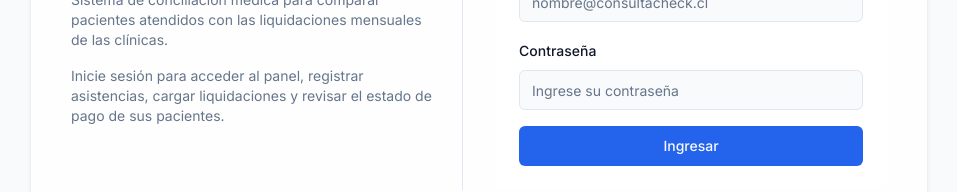
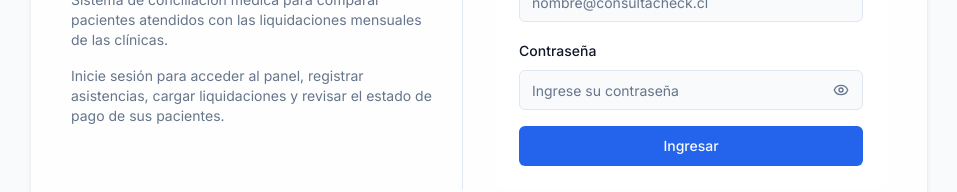
Before and after one commit to ConsultaCheck/consulta-check-web, a Next.js app: page / in a window 1280 px wide. Shown: the part 332-524 px from the top of the page, without its empty margins (161-1118 px from the left). Built offline with nearby package versions, Linux system fonts and the light colour scheme.

Commit message:
Add password visibility toggle to LoginPage component

```diff
--- a/app/page.tsx
+++ b/app/page.tsx
@@ -9,6 +9,7 @@ import { Card, CardContent, CardHeader, CardTitle } from "@/components/ui/card";
 import { Input } from "@/components/ui/input";
 import { Label } from "@/components/ui/label";
 import { Button } from "@/components/ui/button";
+import { Eye, EyeOff } from "lucide-react";
 import { getApiUrl, setStoredToken } from "@/lib/api";
 
 const loginSchema = z.object({
@@ -21,6 +22,7 @@ type LoginForm = z.infer<typeof loginSchema>;
 export default function LoginPage() {
   const router = useRouter();
   const [errorMessage, setErrorMessage] = useState<string | null>(null);
+  const [showPassword, setShowPassword] = useState(false);
   const {
     register,
     handleSubmit,
@@ -104,13 +106,29 @@ export default function LoginPage() {
 
               <div className="space-y-2">
                 <Label htmlFor="password">Contraseña</Label>
+                <div className="relative">
                   <Input
                     id="password"
-                  type="password"
+                    type={showPassword ? "text" : "password"}
                     autoComplete="current-password"
                     placeholder="Ingrese su contraseña"
+                    className="pr-10"
                     {...register("password")}
                   />
+                  <button
+                    type="button"
+                    tabIndex={-1}
+                    onClick={() => setShowPassword((prev) => !prev)}
+                    className="absolute right-2 top-1/2 -translate-y-1/2 rounded p-1.5 text-muted-foreground hover:bg-muted hover:text-foreground focus:outline-none focus:ring-2 focus:ring-ring focus:ring-offset-2"
+                    aria-label={showPassword ? "Ocultar contraseña" : "Mostrar contraseña"}
+                  >
+                    {showPassword ? (
+                      <EyeOff className="h-4 w-4" />
+                    ) : (
+                      <Eye className="h-4 w-4" />
+                    )}
+                  </button>
+                </div>
                 {errors.password && (
                   <p className="text-sm text-destructive">
                     {errors.password.message}
```
Lines whose indentation alone changed are shown as unchanged.
